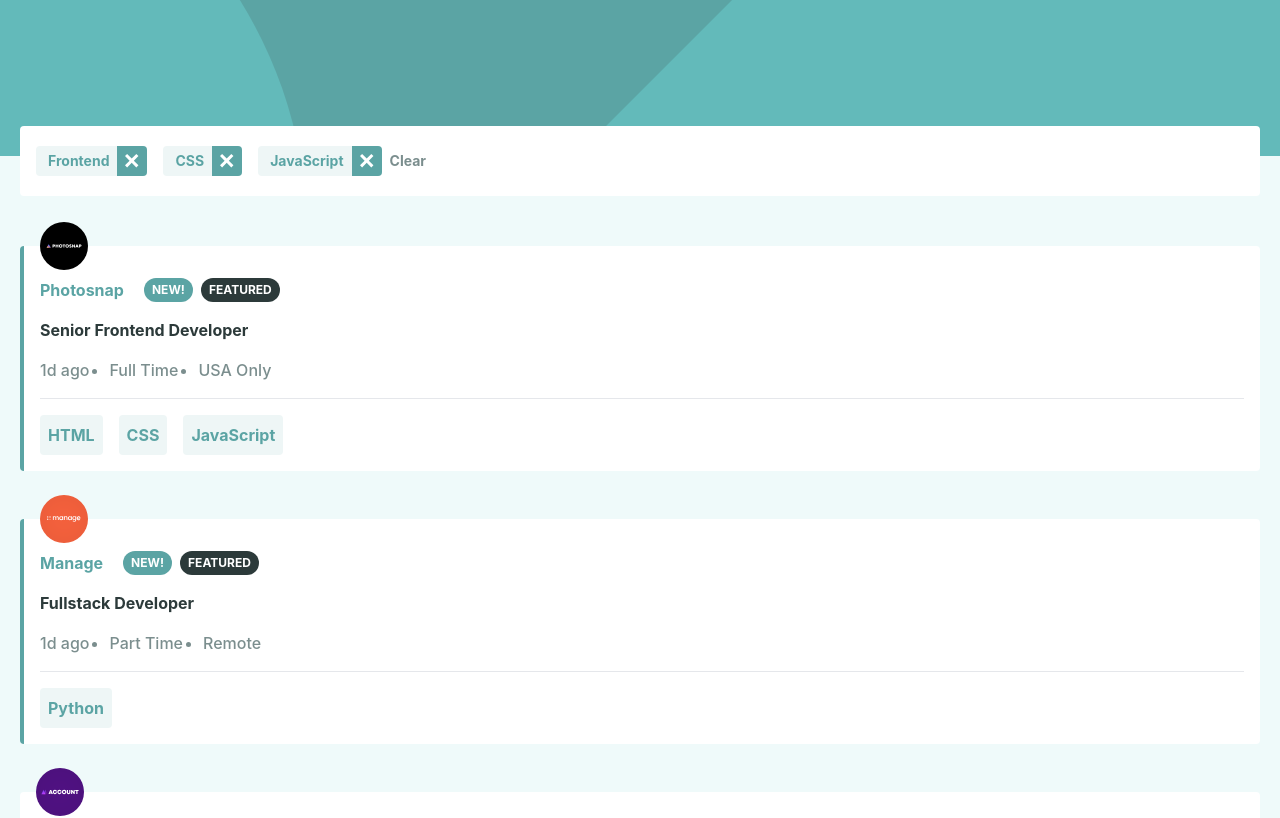
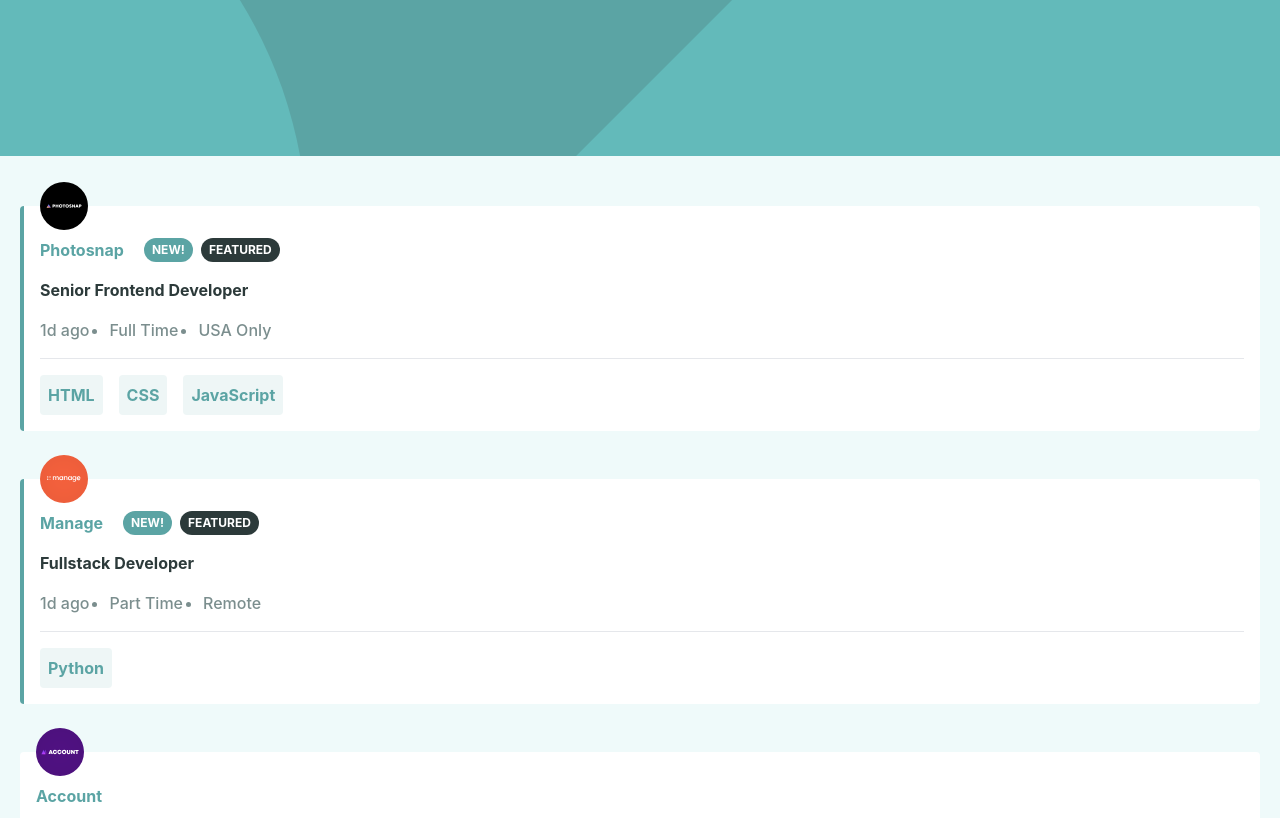
Before and after one commit to benjaminbills/joblisting, a React (Create React App) app: page / in a window 1280 px wide. Shown: the top 818 px of the page. Built offline with nearby package versions, Linux system fonts and the light colour scheme.

Commit message:
complete functionalities

```diff
--- a/src/components/Filter.js
+++ b/src/components/Filter.js
@@ -1,9 +1,14 @@
-const Filter = () => {
+const Filter = ({ print, handleFilters, filterItems, clearFilter }) => {
   return (
-    <div className='p-4 flex content-center justify-center items-center font-bold text-sm'>
-      <div className='text-desaturateddarkcyan flex flex-wrap justify-left items-center gap-4'>
-        <button className='bg-lightgrayishcyan rounded inline-flex content-center justify-center items-center h-[30px] pl-3 pt-3 pb-3'>
-          Frontend
+    <div className='p-4 flex flex-row justify-between  font-bold text-sm'>
+      <div className='text-desaturateddarkcyan flex flex-wrap justify-left items-center gap-4 w-[260px]'>
+        {filterItems.map((item, i) => (
+          <button
+            key={i}
+            onClick={() => handleFilters(item)}
+            className='bg-lightgrayishcyan rounded inline-flex content-center justify-center items-center h-[30px] pl-3 pt-3 pb-3'
+          >
+            {item}
             <span className='bg-desaturateddarkcyan h-[30px] flex items-center content-center justify-center p-2 ml-2 rounded-r'>
               <svg xmlns='http://www.w3.org/2000/svg' width='14' height='14'>
                 <path
@@ -14,32 +19,14 @@ const Filter = () => {
               </svg>
             </span>
           </button>
-        <button className='bg-lightgrayishcyan rounded inline-flex content-center justify-center items-center h-[30px] pl-3 pt-3 pb-3 '>
-          CSS
-          <span className='bg-desaturateddarkcyan h-[30px] flex items-center content-center justify-center p-2 ml-2 rounded-r'>
-            <svg xmlns='http://www.w3.org/2000/svg' width='14' height='14'>
-              <path
-                fill='#FFF'
-                fillRule='evenodd'
-                d='M11.314 0l2.121 2.121-4.596 4.596 4.596 4.597-2.121 2.121-4.597-4.596-4.596 4.596L0 11.314l4.596-4.597L0 2.121 2.121 0l4.596 4.596L11.314 0z'
-              />
-            </svg>
-          </span>
+        ))}
+      </div>
+      {/* <div className='ml-auto pl-auto'> */}
+      <button className='text-darkgrayishcyan ml-auto' onClick={clearFilter}>
+        Clear
       </button>
-        <button className='bg-lightgrayishcyan rounded inline-flex content-center justify-center items-center h-[30px] pl-3 pt-3 pb-3 '>
-          JavaScript
-          <span className='bg-desaturateddarkcyan h-[30px] flex items-center content-center justify-center p-2 ml-2 rounded-r'>
-            <svg xmlns='http://www.w3.org/2000/svg' width='14' height='14'>
-              <path
-                fill='#FFF'
-                fillRule='evenodd'
-                d='M11.314 0l2.121 2.121-4.596 4.596 4.596 4.597-2.121 2.121-4.597-4.596-4.596 4.596L0 11.314l4.596-4.597L0 2.121 2.121 0l4.596 4.596L11.314 0z'
-              />
-            </svg>
-          </span>
-        </button>
-      </div>
-      <button className='text-darkgrayishcyan pl-2'>Clear</button>
+
+      {/* </div> */}
     </div>
   );
 };
--- a/src/components/Job.js
+++ b/src/components/Job.js
@@ -1,4 +1,4 @@
-const Job = ({ job }) => {
+const Job = ({ job, handleFilters }) => {
   return (
     <div
       className={`bg-white relative rounded ${
@@ -40,6 +40,7 @@ const Job = ({ job }) => {
             <button
               key={i}
               className='p-2 bg-lightgrayishcyan text-desaturateddarkcyan font-bold rounded '
+              onClick={() => handleFilters(language)}
             >
               {language}
             </button>
--- a/src/components/Jobs.js
+++ b/src/components/Jobs.js
@@ -1,17 +1,43 @@
 import Filter from './Filter';
 import Job from './Job';
 import AllJobs from '../allJobs';
+import { useState } from 'react';
 
 const Jobs = () => {
+  const [filterItems, setFilterItems] = useState([]);
+  const clearFilter = () => {
+    setFilterItems([]);
+  };
+  const filteredJobs = AllJobs.filter((job) =>
+    job.languages.some((lang) => filterItems.includes(lang))
+  );
+  const handleFilters = (language) => {
+    if (filterItems.includes(language)) {
+      let newFilter = filterItems.filter((item) => item !== language);
+      setFilterItems(newFilter);
+    } else {
+      setFilterItems([...filterItems, language]);
+    }
+  };
+  const print = () => {
+    console.log(filterItems);
+  };
   return (
     <div className='relative'>
-      <div className='mt-[-30px] flex ml-5 mr-5 bg-white min-h-[70px] rounded'>
-        <Filter />
-      </div>
+      {filterItems.length > 0 && (
+        <div className='mt-[-30px] flex ml-5 mr-5 bg-white min-h-[70px] rounded'>
+          <Filter
+            handleFilters={handleFilters}
+            print={print}
+            filterItems={filterItems}
+            clearFilter={clearFilter}
+          />
+        </div>
+      )}
       <div className='ml-5 mr-5 pt-[50px]  pb-[30px]'>
-        {AllJobs.map((job, i) => (
+        {(filteredJobs.length > 0 ? filteredJobs : AllJobs).map((job, i) => (
           <div className={i === 0 ? 'pt-0' : 'pt-[3em]'} key={job.id}>
-            <Job job={job} />
+            <Job handleFilters={handleFilters} job={job} />
           </div>
         ))}
       </div>
--- a/src/pages/JobPage.js
+++ b/src/pages/JobPage.js
@@ -1,4 +1,3 @@
-import Filter from '../components/Filter';
 import Jobs from '../components/Jobs';
 
 const JobPage = () => {
```
Lines whose indentation alone changed are shown as unchanged.
